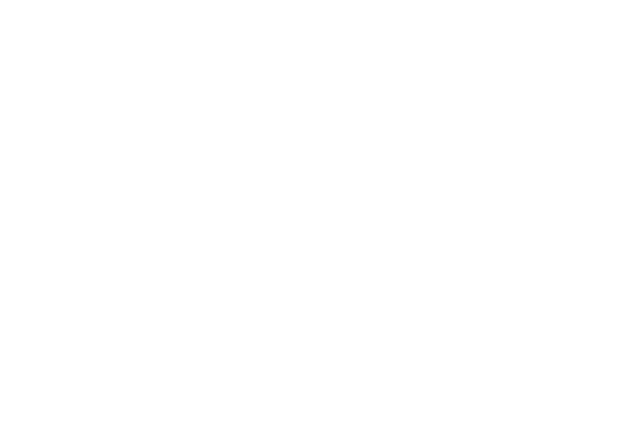
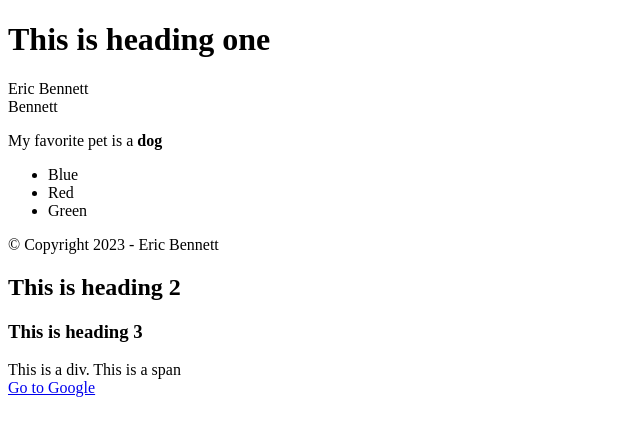
Before and after one commit to Tyleric3/CIS133DA, a plain HTML site: page week3/index.html in a window 1280 px wide. Shown: the whole page, without its empty margins (0-640 px from the left). Drawn offline with Linux system fonts and the light colour scheme.

Commit message:
git commit

```diff
--- a/week3/index.html
+++ b/week3/index.html
@@ -2,10 +2,27 @@
 <html lang="en">
 <head>
     <meta charset="UTF-8">
+    <meta http-equiv="X-UA-Compatible" content="IE=edge">
     <meta name="viewport" content="width=device-width, initial-scale=1.0">
     <title>Document</title>
 </head>
 <body>
-
+    <h1>This is heading one</h1>
+    <p>Eric Bennett<br/>
+        Bennett
+    </p>
+    <p>
+        My favorite pet is a <strong>dog</strong>
+    </p>
+    <ul>
+        <li>Blue</li>
+        <li>Red</li>
+        <li>Green</li>
+    </ul>
+    <p>&copy; Copyright 2023 - Eric Bennett</p>
+    <h2>This is heading 2</h2>
+    <h3>This is heading 3</h3>
+    <div>This is a div. <span>This is a span</span></div>
+    <a href="www.google.com">Go to Google</a>
 </body>
 </html>
```
Also changed, not shown: week3/handsOn3.html (added, +25 -0 lines).
